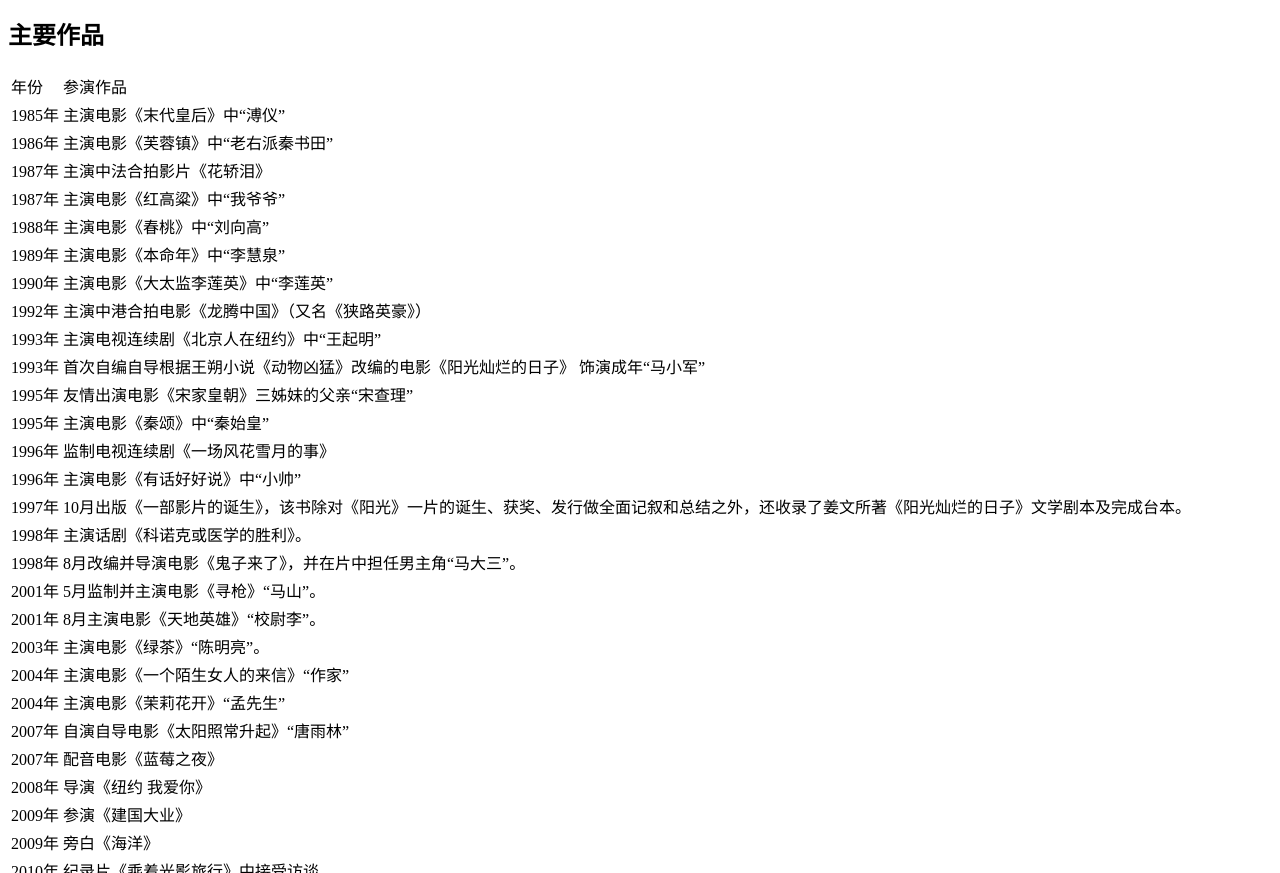
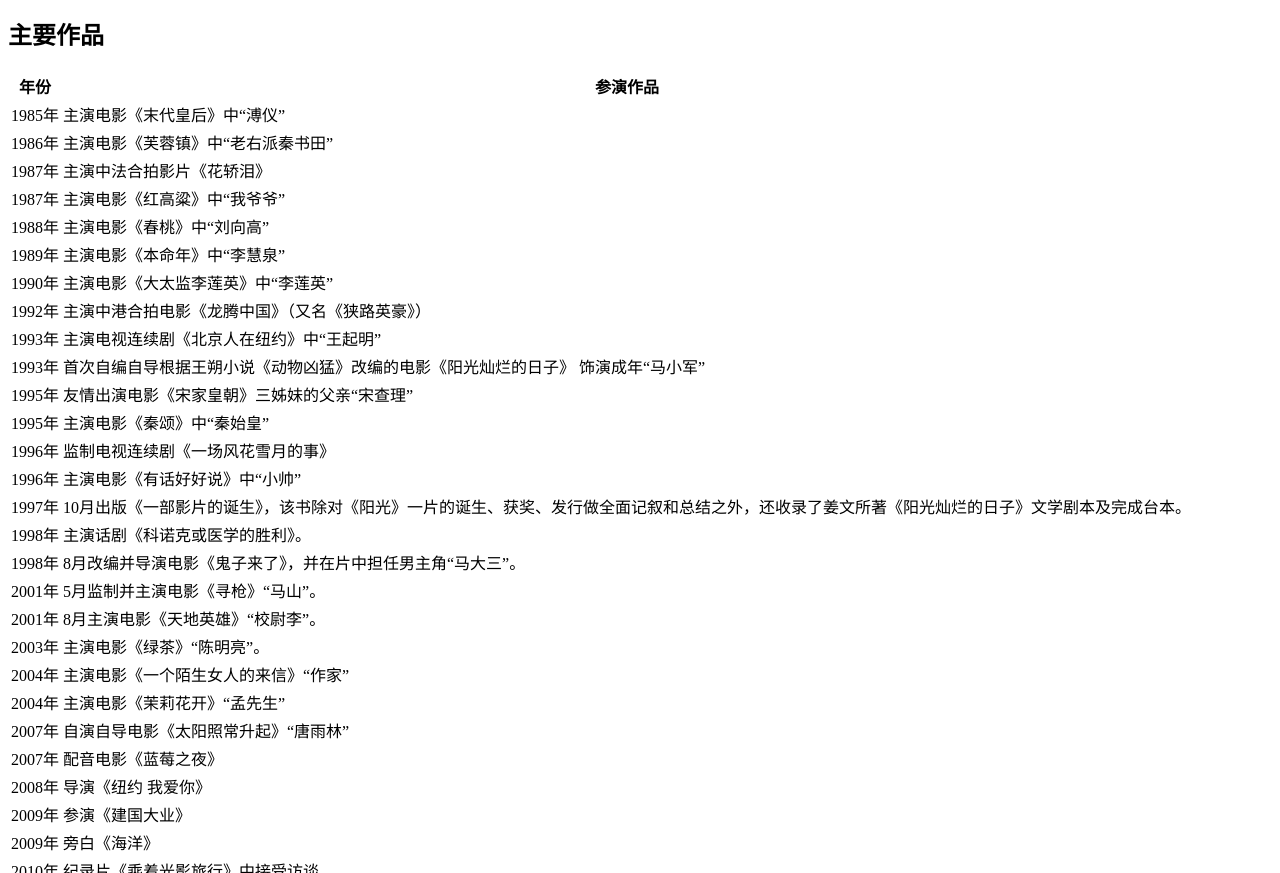
Before and after one commit to Wind2Song/html-demo-3, a plain HTML site: page index.html in a window 1280 px wide. Shown: the part 1506-2379 px from the top of the page. Drawn offline with Linux system fonts and the light colour scheme.

Commit message:
更新index.html

```diff
--- a/index.html
+++ b/index.html
@@ -89,8 +89,8 @@
     <table>
         <thead>
             <tr>
-                <td>年份</td>
-                <td>参演作品</td>
+                <th>年份</th>
+                <th>参演作品</th>
             </tr>
 
         </thead>
```
